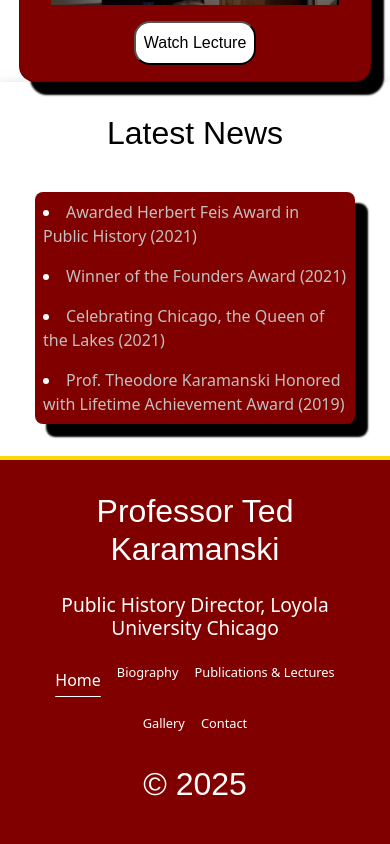
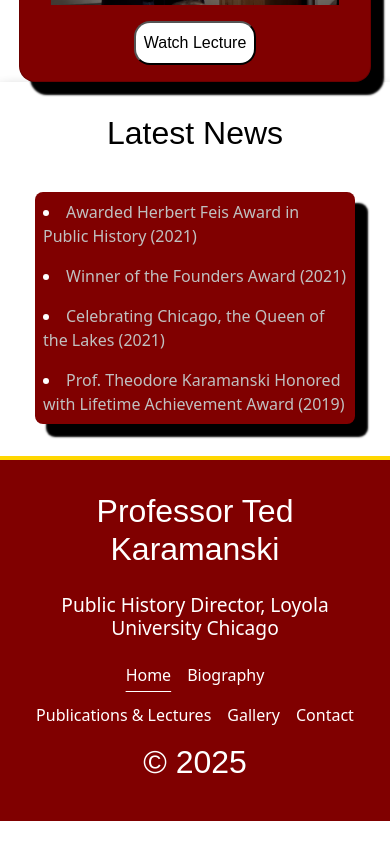
Before and after one commit to alecnissen/ted-personal-website, a React (Vite) app: page / in a window 390 px wide. Shown: the part 6249-7093 px from the top of the page. After the commit the page ends 7070 px from the top, so only its background shows below. Built offline with nearby package versions, Linux system fonts and the light colour scheme; a web font is replaced by a local one.

Commit message:
edited some responsiveness for bio page and img and description section, made sure img is further down on the page at 425px

```diff
--- a/notes.js
+++ b/notes.js
@@ -125,3 +125,8 @@
 // ***
 
 // offcanvas links function the same as header and footer
+
+// *** all links now have underline
+
+
+// double check responsiveness for 425px for home and biography page
--- a/src/Footer.jsx
+++ b/src/Footer.jsx
@@ -15,11 +15,18 @@
     <NavLink to="/" className={({ isActive }) => (isActive ? 'active-link' : 'non-active-link')}>
     <button>Home</button>
     </NavLink>
-
-    <p>Biography</p>
-    <p>Publications & Lectures</p>
-    <p>Gallery</p>
-    <p>Contact</p>
+    <NavLink to="/BiographyPage" className={({ isActive }) => (isActive ? 'active-link' : 'non-active-link')}>
+    <button>Biography</button>
+    </NavLink>
+    <NavLink to="/Publications" className={({ isActive }) => (isActive ? 'active-link' : 'non-active-link')}>
+    <button>Publications & Lectures</button>
+    </NavLink>
+    <NavLink to="/GalleryPage" className={({ isActive }) => (isActive ? 'active-link' : 'non-active-link')}>
+    <button>Gallery</button>
+    </NavLink>
+    <NavLink to="/Contact" className={({ isActive }) => (isActive ? 'active-link' : 'non-active-link')}>
+    <button>Contact</button>
+    </NavLink>
     </div>
 
     <h1>© 2025</h1>
--- a/src/Header.jsx
+++ b/src/Header.jsx
@@ -64,9 +64,12 @@
         <NavLink to="/Publications" className={({ isActive }) => (isActive ? 'active-link' : 'non-active-link')}>
         <button>Publications & Lectures</button>
         </NavLink>
-
+        <NavLink to="/GalleryPage" className={({ isActive }) => (isActive ? 'active-link' : 'non-active-link')}>
         <button>Gallery</button>
+        </NavLink>
+        <NavLink to="/Contact" className={({ isActive }) => (isActive ? 'active-link' : 'non-active-link')}>
         <button>Contact</button>
+        </NavLink>
 
 
 
--- a/src/Styles/biography_page_styles.scss
+++ b/src/Styles/biography_page_styles.scss
@@ -235,7 +235,7 @@
 
 @media (max-width: 504px) {
     .biography-page-row-container {
-        margin-top: 4rem;
+        margin-top: 5rem;
     }
 
 
--- a/src/Styles/img_and_description_styles.scss
+++ b/src/Styles/img_and_description_styles.scss
@@ -188,7 +188,7 @@
     .ted-img-styles {
         width: 20rem;
         position: relative;
-        top: 1rem;
+        top: 2rem;
     }
 
     .title-description-container h1, h3 {
```
